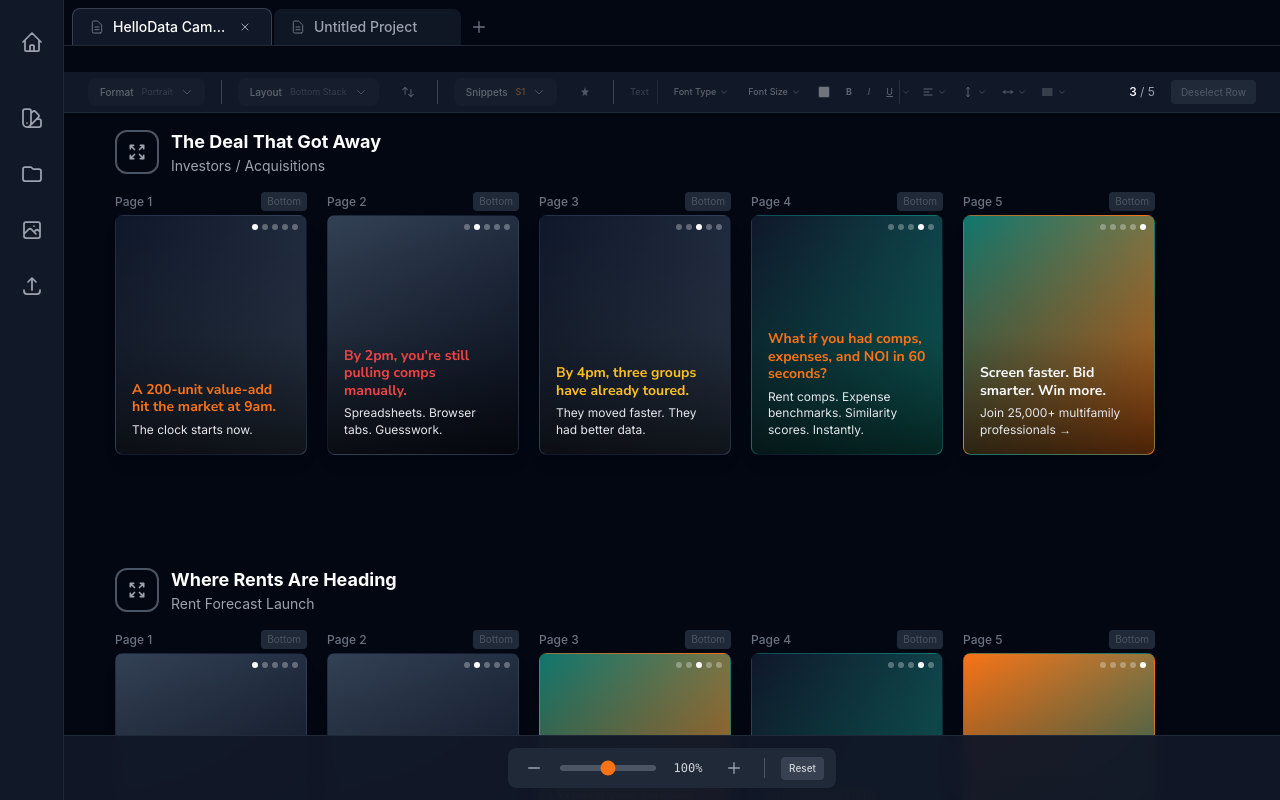
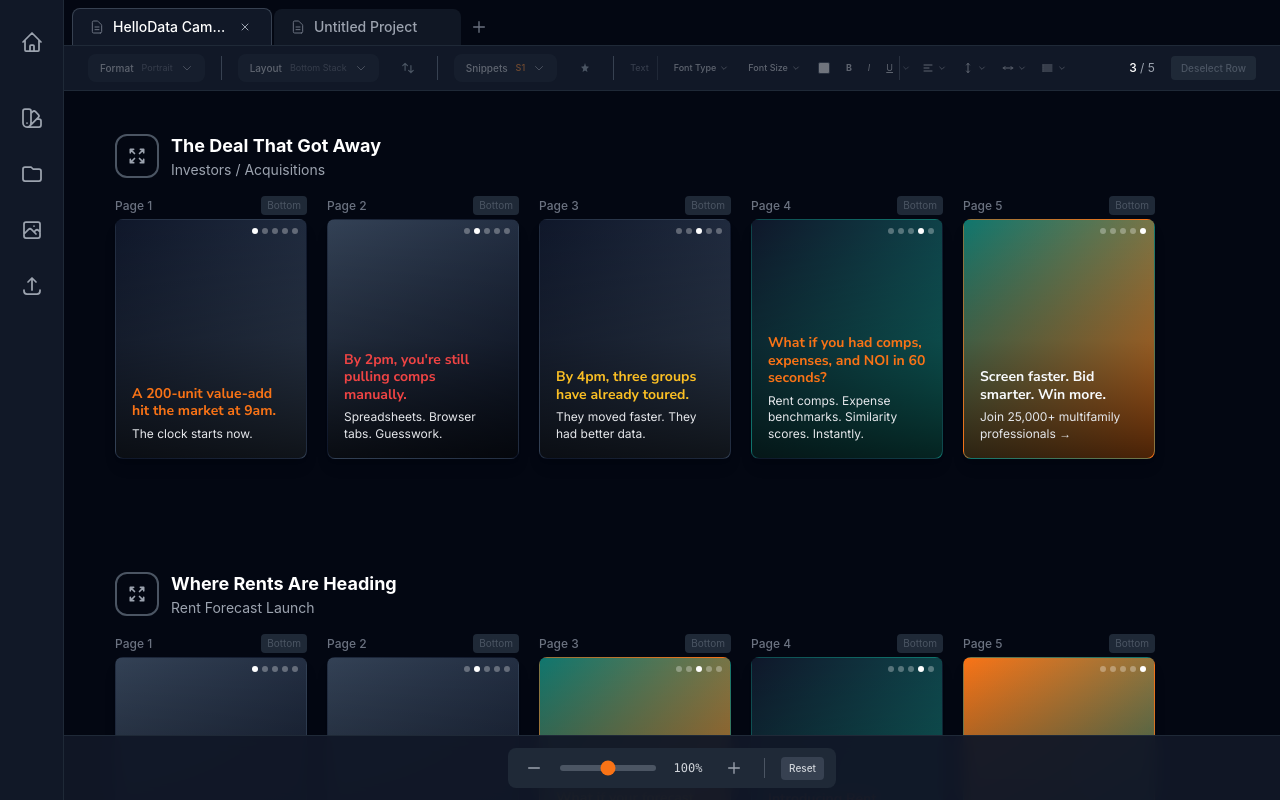
Before and after one commit to goov373/image-builder-HD, a React (Vite) app: page / in a window 1280 px wide. Shown: the top 800 px of the page. Built offline with nearby package versions, Linux system fonts and the light colour scheme.

Commit message:
Fix toolbar sticky position to work with new tab bar

```diff
--- a/src/CarouselDesignTool.jsx
+++ b/src/CarouselDesignTool.jsx
@@ -1131,7 +1131,7 @@ export default function CarouselDesignTool() {
       </div>
 
       {/* Toolbar */}
-      <div className="sticky top-[72px] z-50 bg-gray-900 border-b border-gray-800 px-6 py-1.5 overflow-x-auto hide-scrollbar">
+      <div className="sticky top-[41px] z-40 bg-gray-900 border-b border-gray-800 px-6 py-2 overflow-x-auto hide-scrollbar">
         <div className="flex items-center justify-between text-xs text-gray-400 min-w-max">
           <div className="flex items-center gap-4">
             {/* Format dropdown */}
```
